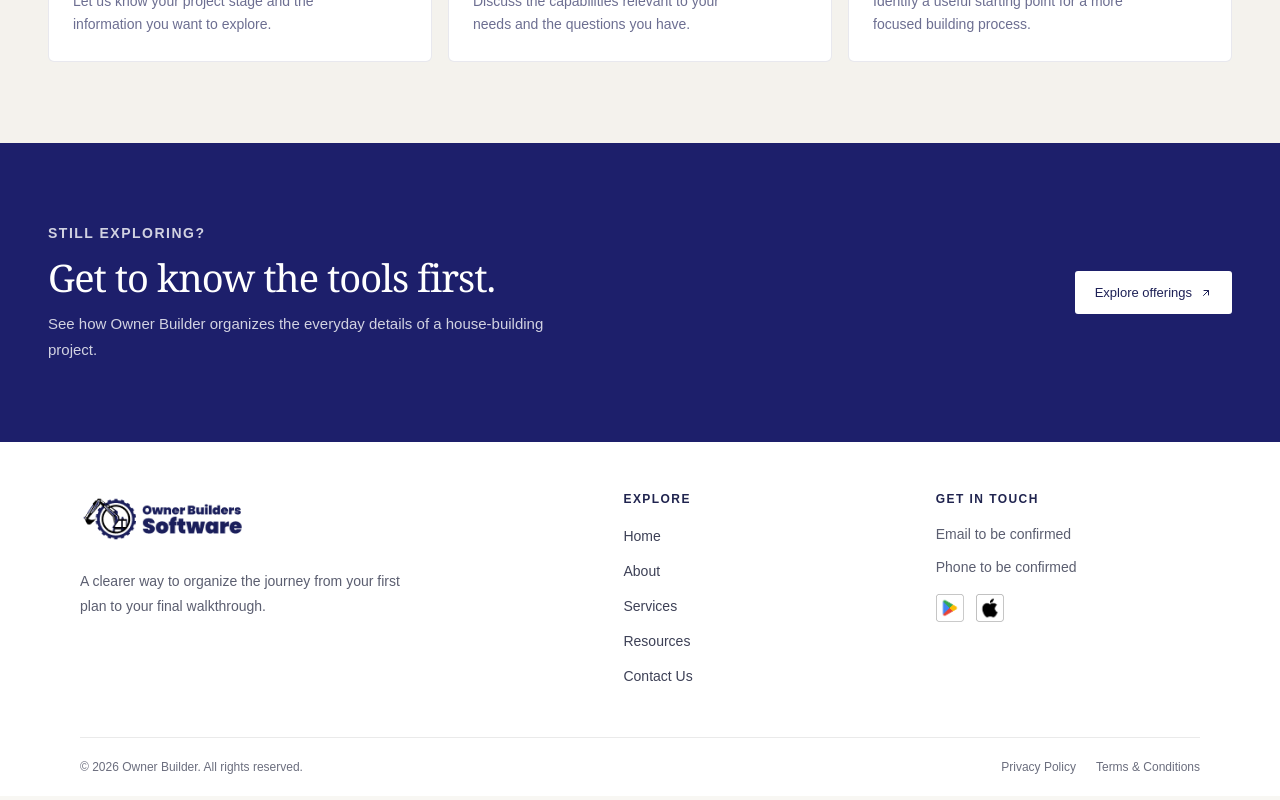
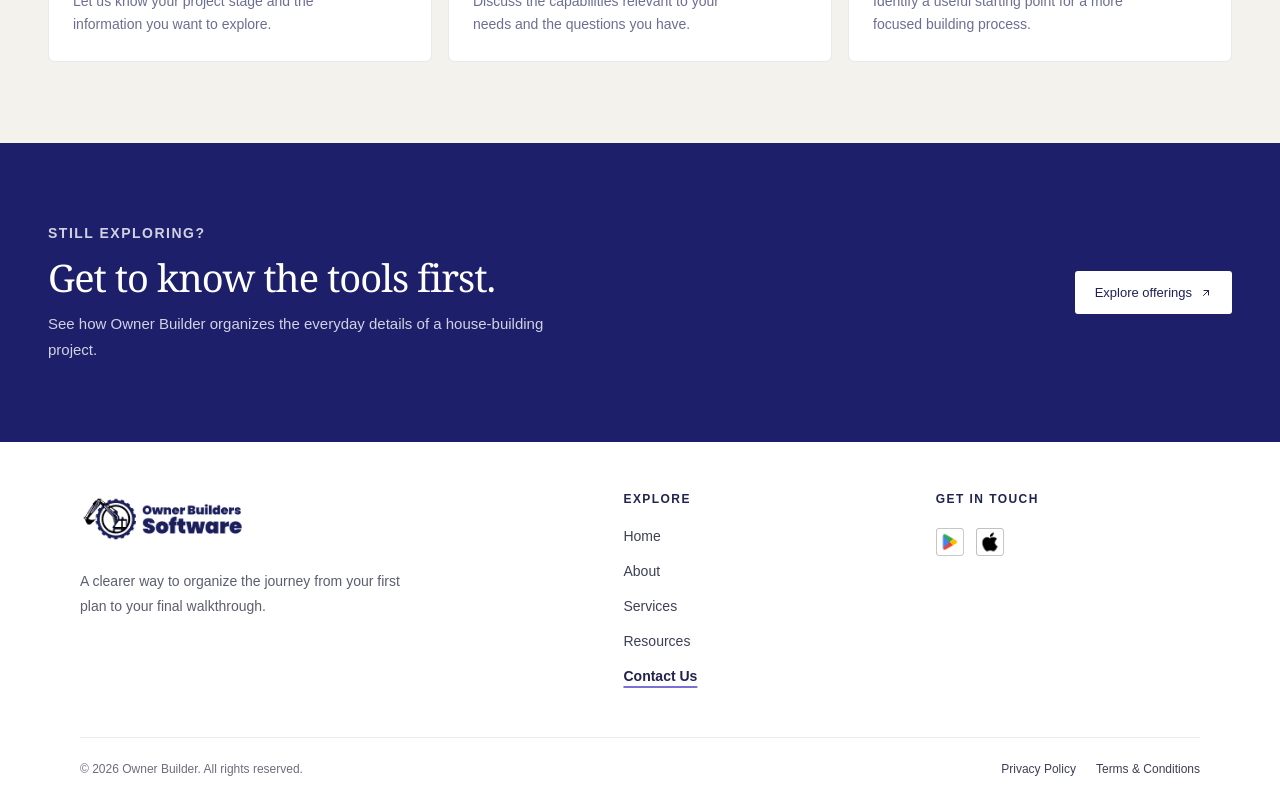
Before and after one commit to adityatripathi-ai/Owner-Builder, a React (Vite) app: page /contact in a window 1280 px wide. Shown: the part 1667-2467 px from the top of the page. Built offline with nearby package versions, Linux system fonts and the light colour scheme.

Commit message:
fixing client feedback

```diff
--- a/src/components/common/Footer.jsx
+++ b/src/components/common/Footer.jsx
@@ -1,4 +1,4 @@
-import { Link } from "react-router-dom";
+import { NavLink, Link } from "react-router-dom";
 
 import logo from "../../assets/images/logo.png";
 import appstore from "../../assets/icons/appstore.png";
@@ -12,18 +12,24 @@ const exploreLinks = [
   { name: "Contact Us", to: "/contact" },
 ];
 
+const footerLinkClass = ({ isActive }) =>
+  `inline-block py-1 md:py-0.5 transition-all duration-300 ${
+    isActive
+      ? "font-semibold text-[#20244F] underline underline-offset-[5px] decoration-2 decoration-[#7771D5]"
+      : "font-medium text-[#3D4056] hover:text-[#7771D5]"
+  }`;
+
 const Footer = () => {
   return (
     <footer className="w-full bg-white text-[#20244F]">
       <div className="max-w-[1200px] mx-auto px-5 sm:px-6 lg:px-10">
 
-        {/* MAIN FOOTER: mobile = brand full width + 2 columns, md+ = 3 columns */}
+        {/* MAIN FOOTER */}
         <div className="grid grid-cols-2 md:grid-cols-[1.5fr_0.8fr_0.8fr] gap-x-6 md:gap-x-12 gap-y-8 py-8 sm:py-10 md:py-12">
 
           {/* BRAND */}
           <div className="col-span-2 md:col-span-1">
             <Link to="/" className="inline-block">
-              {/* fixed height + auto width: wide ya square, dono logo sahi dikhenge */}
               <img
                 src={logo}
                 alt="Owner Builders logo"
@@ -43,16 +49,16 @@ const Footer = () => {
               Explore
             </h4>
 
-            <ul className="flex flex-col gap-1 sm:gap-2 md:gap-2.5 text-[14px] text-[#3D4056]">
+            <ul className="flex flex-col gap-1 sm:gap-2 md:gap-2.5 text-[14px]">
               {exploreLinks.map((link) => (
                 <li key={link.name}>
-                  {/* py-1 on mobile = bigger tap area */}
-                  <Link
+                  <NavLink
                     to={link.to}
-                    className="inline-block py-1 md:py-0.5 hover:text-[#7771D5] transition-colors duration-200"
+                    end={link.to === "/"}
+                    className={footerLinkClass}
                   >
                     {link.name}
-                  </Link>
+                  </NavLink>
                 </li>
               ))}
             </ul>
@@ -65,13 +71,6 @@ const Footer = () => {
             </h4>
 
             <div className="flex flex-col gap-2 sm:gap-3">
-              <p className="text-[14px] text-[#5B5E70]">
-                Email to be confirmed
-              </p>
-
-              <p className="text-[14px] text-[#5B5E70]">
-                Phone to be confirmed
-              </p>
 
               {/* APP LINKS */}
               <div className="flex items-center gap-3 mt-1">
@@ -104,27 +103,29 @@ const Footer = () => {
 
         </div>
 
-        {/* BOTTOM FOOTER: jagah ho to ek line, warna apne aap wrap */}
+        {/* BOTTOM FOOTER */}
         <div className="border-t border-[#EAEAEA] py-4 sm:py-5 flex flex-wrap items-center justify-between gap-x-4 gap-y-2">
 
           <p className="text-[12px] text-[#6B6E7E]">
             © 2026 Owner Builder. All rights reserved.
           </p>
 
-          <div className="flex flex-wrap items-center gap-x-4 sm:gap-x-5 gap-y-1 text-[12px] text-[#6B6E7E]">
-            <Link
+          <div className="flex flex-wrap items-center gap-x-4 sm:gap-x-5 gap-y-1 text-[12px]">
+
+            <NavLink
               to="/privacy-policy"
-              className="hover:text-[#20244F] transition-colors"
+              className={footerLinkClass}
             >
               Privacy Policy
-            </Link>
+            </NavLink>
 
-            <Link
+            <NavLink
               to="/terms-conditions"
-              className="hover:text-[#20244F] transition-colors"
+              className={footerLinkClass}
             >
               Terms &amp; Conditions
-            </Link>
+            </NavLink>
+
           </div>
 
         </div>
```
